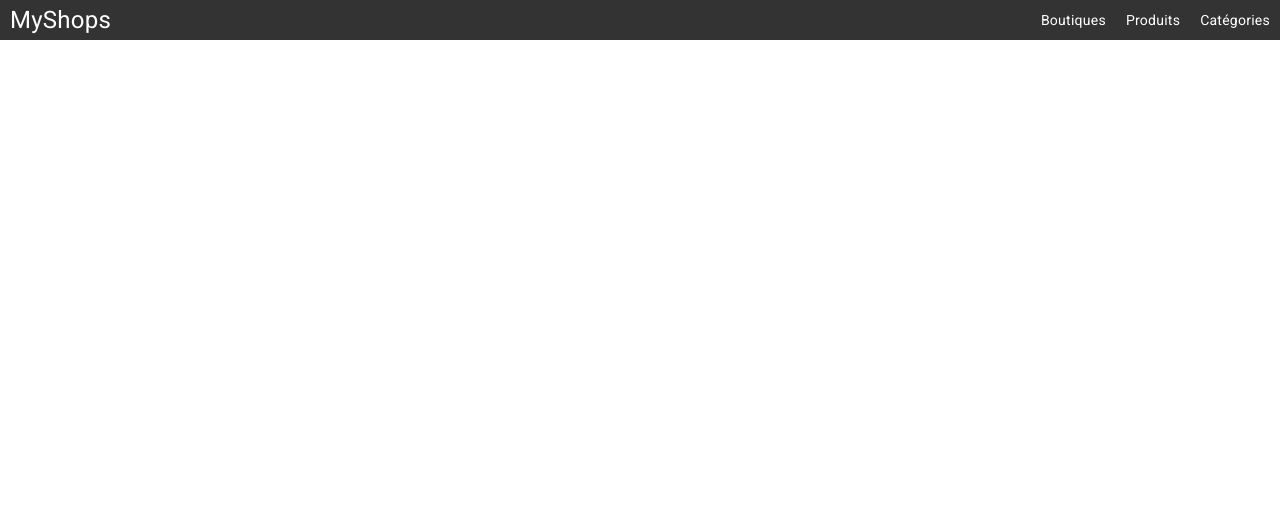
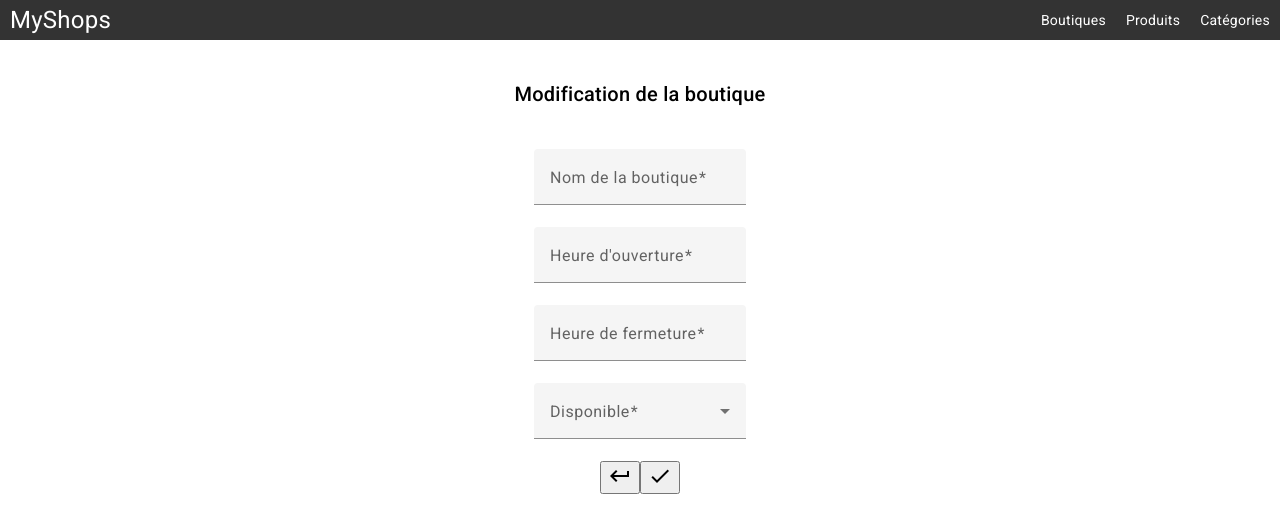
Before and after one commit to Thomattineos/MyShops, an Angular app in the folder frontend/: page /editShop/1 in a window 1280 px wide. Before the commit this address led to /. Shown: the top 532 px of the page. Built offline with nearby package versions, Linux system fonts and the light colour scheme; no server answers.

Commit message:
modification des boutiques

```diff
--- a/frontend/src/app/app-routing.module.ts
+++ b/frontend/src/app/app-routing.module.ts
@@ -4,12 +4,14 @@ import { ShopListComponent } from './shop-list/shop-list.component';
 import { ProductListComponent } from './product-list/product-list.component';
 import { CategoryListComponent } from './category-list/category-list.component';
 import { CreateShopComponent } from './create-shop/create-shop.component';
+import { EditShopComponent } from './edit-shop/edit-shop.component';
 
 const routes: Routes = [
   { path: 'shops', component: ShopListComponent },
   { path: 'products', component: ProductListComponent },
   { path: 'categories', component: CategoryListComponent },
   { path: 'createShop', component: CreateShopComponent },
+  { path: 'editShop/:id', component: EditShopComponent },
   { path: '', redirectTo: 'shops', pathMatch: 'full' }
 ];
 
--- a/frontend/src/app/app.module.ts
+++ b/frontend/src/app/app.module.ts
@@ -21,6 +21,7 @@ import { ProductListComponent } from './product-list/product-list.component';
 import { CategoryListComponent } from './category-list/category-list.component';
 import { CreateShopComponent } from './create-shop/create-shop.component';
 import { ConfirmationDialogComponent } from './confirmation-dialog/confirmation-dialog.component';
+import { EditShopComponent } from './edit-shop/edit-shop.component';
 
 @NgModule({
   declarations: [
@@ -30,7 +31,8 @@ import { ConfirmationDialogComponent } from './confirmation-dialog/confirmation-
     ProductListComponent,
     CategoryListComponent,
     CreateShopComponent,
-    ConfirmationDialogComponent
+    ConfirmationDialogComponent,
+    EditShopComponent
   ],
   imports: [
     BrowserModule,
--- /dev/null
+++ b/frontend/src/app/edit-shop/edit-shop.component.css
@@ -0,0 +1,9 @@
+h2 {
+    text-align: center;
+    margin-top: 3%;
+  }
+
+.form {
+    text-align: center;
+    margin: 3% auto;
+}
--- /dev/null
+++ b/frontend/src/app/edit-shop/edit-shop.component.html
@@ -0,0 +1,47 @@
+<h2>Modification de la boutique</h2>
+
+<div class="form">
+    <form (ngSubmit)="onSubmit()" #shopForm="ngForm">
+    <div>
+        <mat-form-field>
+        <mat-label>Nom de la boutique</mat-label>
+        <input matInput name="name" required [(ngModel)]="shop.name">
+        </mat-form-field>
+    </div>
+
+    <div>
+        <mat-form-field>
+        <mat-label>Heure d'ouverture</mat-label>
+        <input matInput name="openingHours" required [(ngModel)]="shop.openingHours" placeholder="HH:mm">
+        </mat-form-field>
+    </div>
+
+    <div>
+        <mat-form-field>
+        <mat-label>Heure de fermeture</mat-label>
+        <input matInput name="closingHours" required [(ngModel)]="shop.closingHours" placeholder="HH:mm">
+        </mat-form-field>
+    </div>
+
+    <div>
+        <mat-form-field>
+        <mat-label>Disponible</mat-label>
+        <mat-select name="available" [(ngModel)]="shop.available" required>
+            <mat-option [value]="true">Oui</mat-option>
+            <mat-option [value]="false">Non</mat-option>
+        </mat-select>
+        </mat-form-field>
+    </div>
+
+    <div class="buttons">
+        <mat-dialog-actions class="center-content">
+            <button mat-icon-button color="primary" (click)="goBack(shopForm)">
+                <mat-icon>keyboard_return</mat-icon>
+              </button>
+            <button mat-icon-button color="primary">
+                <mat-icon>check</mat-icon>
+              </button>
+          </mat-dialog-actions>
+    </div>
+    </form>
+</div>
--- /dev/null
+++ b/frontend/src/app/edit-shop/edit-shop.component.ts
@@ -0,0 +1,65 @@
+import { Component, OnInit } from '@angular/core';
+import { ActivatedRoute, Router } from '@angular/router';
+import { Shop } from '../shop/shop';
+import { ShopService } from '../shop/shop.service';
+import { NgForm } from '@angular/forms';
+import { MatSnackBar } from '@angular/material/snack-bar';
+
+@Component({
+  selector: 'app-edit-shop',
+  templateUrl: './edit-shop.component.html',
+  styleUrls: ['./edit-shop.component.css']
+})
+export class EditShopComponent implements OnInit {
+  shop: Shop = {} as Shop
+
+  constructor(
+    private shopService: ShopService,
+    private router: Router,
+    private route: ActivatedRoute,
+    private snackBar: MatSnackBar
+  ) { }
+
+  ngOnInit(): void {
+    const shopIdParam = this.route.snapshot.paramMap.get('id');
+    const shopId = shopIdParam ? parseInt(shopIdParam, 10) : null;
+
+    if (shopId !== null) {
+    this.shopService.getShopById(shopId).subscribe(
+      (shop: Shop) => {
+        this.shop = shop;
+      },
+      (error: any) => {
+        console.error('Erreur lors de la récupération des détails de la boutique :', error);
+      }
+    );
+    } else {
+      console.error('Erreur lors de la récupération de l\'id de la boutique');
+    }
+  }
+
+  onSubmit(): void {
+    this.shopService.updateShop(this.shop).subscribe(
+      (editdShop: Shop) => {
+        this.openSnackBar('Boutique modifiée avec succès', 'Fermer');
+        this.router.navigate(['/shops']);
+      },
+      (error: any) => {
+        console.error('Une erreur est survenue : ', error);
+      }
+    );
+  }
+
+  goBack(form: NgForm): void {
+    form.resetForm();
+    this.router.navigate(['/shops']);
+  }
+
+  openSnackBar(message: string, action: string) {
+    this.snackBar.open(message, action, {
+      duration: 3000,
+      horizontalPosition: 'end',
+      verticalPosition: 'bottom',
+    });
+  }
+}
--- a/frontend/src/app/shop-list/shop-list.component.ts
+++ b/frontend/src/app/shop-list/shop-list.component.ts
@@ -3,6 +3,7 @@ import { Shop } from '../shop/shop';
 import { ShopService } from '../shop/shop.service';
 import { Router } from '@angular/router';
 import { MatDialog } from '@angular/material/dialog';
+import { MatSnackBar } from '@angular/material/snack-bar';
 import { ConfirmationDialogComponent } from '../confirmation-dialog/confirmation-dialog.component';
 
 @Component({
@@ -14,7 +15,7 @@ export class ShopListComponent implements OnInit {
   shops: Shop[] = [];
   dialogRef!: any;
 
-  constructor(private shopService: ShopService, private router: Router, private dialog: MatDialog) { }
+  constructor(private shopService: ShopService, private router: Router, private dialog: MatDialog, private snackBar: MatSnackBar) { }
 
   ngOnInit(): void {
     this.getShops();
@@ -30,7 +31,7 @@ export class ShopListComponent implements OnInit {
   }
 
   editShop(shop: Shop): void {
-
+    this.router.navigate(['/editShop', shop.id]);
   }
 
   deleteShop(shop: Shop): void {
@@ -44,6 +45,7 @@ export class ShopListComponent implements OnInit {
         this.shopService.deleteShop(shop).subscribe(
           () => {
             this.getShops();
+            this.openSnackBar('Boutique supprimée avec succès', 'Fermer');
           },
           (error: any) => {
             console.error('Erreur lors de la suppression de la boutique :', error);
@@ -53,4 +55,11 @@ export class ShopListComponent implements OnInit {
     });
   }
 
+  openSnackBar(message: string, action: string) {
+    this.snackBar.open(message, action, {
+      duration: 3000,
+      horizontalPosition: 'end',
+      verticalPosition: 'bottom',
+    });
+  }
 }
--- a/frontend/src/app/shop/shop.service.ts
+++ b/frontend/src/app/shop/shop.service.ts
@@ -15,8 +15,18 @@ export class ShopService {
     return this.http.get<Shop[]>(this.apiUrl)
   }
 
+  getShopById(shopId: number): Observable<Shop> {
+    const url = `${this.apiUrl}/${shopId}`;
+    return this.http.get<Shop>(url);
+  }
+
   createShop(newShop: Shop): Observable<Shop> {
     return this.http.post<Shop>(this.apiUrl, newShop);
+  }
+
+  updateShop(updatedShop: Shop): Observable<Shop> {
+    const url = `${this.apiUrl}/${updatedShop.id}`;
+    return this.http.put<Shop>(url, updatedShop);
   }
 
   deleteShop(shop: Shop): Observable<void> {
```
Also changed, not shown: 1 other file (tests, documents, lock files or other folders).
